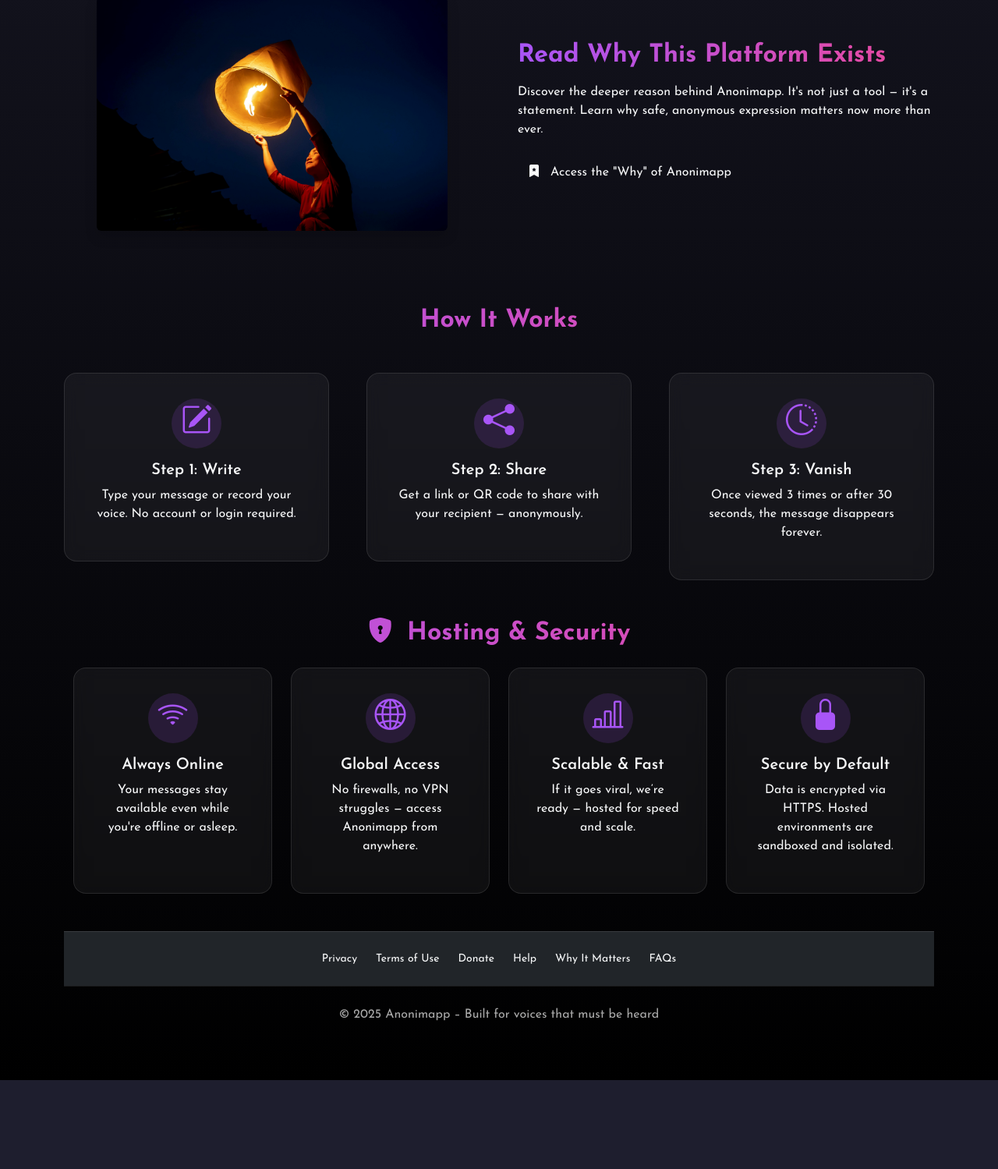
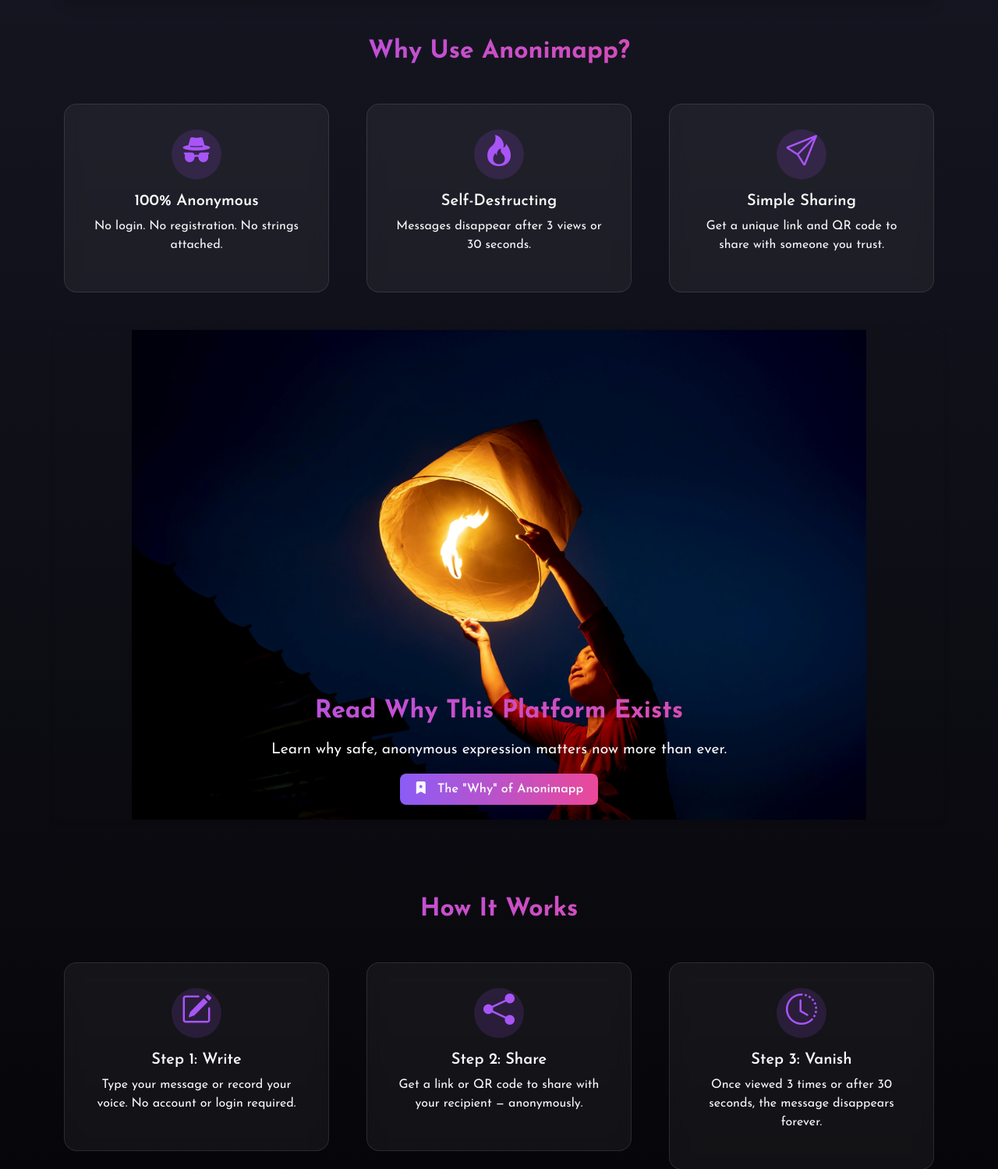
Before and after one commit to anonimappadmin/anonimapp, a Flask app: template templates/landing.html in a window 1280 px wide. Shown: the part 964-2463 px from the top of the page at 78% size. Before the commit the page ends 2349 px from the top, so only its background shows below. Run offline with Flask 3, Linux system fonts and the light colour scheme; the template is opened without the code that fills it, so the values that code supplies are empty.

Commit message:
Update landing.html

```diff
--- a/templates/landing.html
+++ b/templates/landing.html
@@ -108,29 +108,46 @@
     </div>
   </nav>
 
-  <!-- Hero + Carousel -->
   <div class="container py-5">
     <div class="row align-items-center justify-content-center">
-      <!-- Text Column -->
-      <div class="col-lg-6 text-center text-lg-start mb-4 mb-lg-0">
-        <h1 class="display-4 fw-bold gradient-text">Speak Your Truth</h1>
+        <div class="col-lg-15">
+            <div id="heroCarousel" class="carousel slide position-relative" data-bs-ride="carousel">
+                <div class="carousel-inner rounded shadow">
+                    <div class="carousel-item active">
+                        <img src="{{ url_for('static', filename='img/woman-twomen.jpg') }}" class="d-block w-100" alt="Anonymous Scene 1">
+                        <div class="position-absolute start-50 translate-middle-x text-center" style="bottom: 15%; width: 100%;">
+                            <h1 class="display-5 fw-bold gradient-text">Speak Your Truth</h1>
                             <p class="lead">Send messages anonymously. No login. No tracking. Just your words – pure and free.</p>
                             <p class="lead">Tell everyone you know about us - NOW!</p>
                             <a href="/submit" class="btn gradient-btn mt-3">Create an Anonymous Message</a>
                         </div>
-
-      <!-- Carousel Column -->
-      <div class="col-lg-6">
-        <div id="heroCarousel" class="carousel slide" data-bs-ride="carousel">
-          <div class="carousel-inner rounded shadow">
-            <div class="carousel-item active">
-              <img src="{{ url_for('static', filename='img/woman-twomen.jpg') }}" class="d-block w-100" alt="Anonymous Scene 1">
                     </div>
                     <div class="carousel-item" data-bs-interval="4000">
-              <img src="{{ url_for('static', filename='img/born.jpg') }}" class="d-block w-100" alt="Anonymous Scene 2">
+                        <img src="{{ url_for('static', filename='img/womanstanding.jpg') }}" class="d-block w-100" alt="Anonymous Scene 2">
+                        <div class="position-absolute start-50 translate-middle-x text-center" style="bottom: 15%; width: 100%;">
+                            <h1 class="display-5 fw-bold gradient-text">Speak Your Truth</h1>
+                            <p class="lead">Send messages anonymously. No login. No tracking. Just your words – pure and free.</p>
+                            <p class="lead">Tell everyone you know about us - NOW!</p>
+                            <a href="/submit" class="btn gradient-btn mt-3">Create an Anonymous Message</a>
+                        </div>
                     </div>
                     <div class="carousel-item">
                         <img src="{{ url_for('static', filename='img/person.jpg') }}" class="d-block w-100" alt="Anonymous Scene 3">
+                        <div class="position-absolute start-50 translate-middle-x text-center" style="bottom: 15%; width: 100%;">
+                            <h1 class="display-5 fw-bold gradient-text">Speak Your Truth</h1>
+                            <p class="lead">Send messages anonymously. No login. No tracking. Just your words – pure and free.</p>
+                            <p class="lead">Tell everyone you know about us - NOW!</p>
+                            <a href="/submit" class="btn gradient-btn mt-3">Create an Anonymous Message</a>
+                        </div>
+                    </div>
+                    <div class="carousel-item">
+                        <img src="{{ url_for('static', filename='img/couple.jpg') }}" class="d-block w-100" alt="Anonymous Scene 4">
+                        <div class="position-absolute start-50 translate-middle-x text-center" style="bottom: 15%; width: 100%;">
+                            <h1 class="display-5 fw-bold gradient-text">Speak Your Truth</h1>
+                            <p class="lead">Send messages anonymously. No login. No tracking. Just your words – pure and free.</p>
+                            <p class="lead">Tell everyone you know about us - NOW!</p>
+                            <a href="/submit" class="btn gradient-btn mt-3">Create an Anonymous Message</a>
+                        </div>
                     </div>
                 </div>
                 <button class="carousel-control-prev" type="button" data-bs-target="#heroCarousel" data-bs-slide="prev">
@@ -179,20 +196,18 @@
     </div>
   </div>
 <!-- Manifesto Teaser Section -->
-<section class="container my-5">
-  <div class="row align-items-center g-5">
-    <div class="col-lg-6 text-center">
-      <img src="{{ url_for('static', filename='img/lantern.jpg') }}" alt="Why It Matters" class="img-fluid rounded shadow" style="max-height: 300px;">
+<section class="container my-5 position-relative" style="border-radius: 0.5rem; box-shadow: 0 4px 8px rgba(0, 0, 0, 0.1); overflow: hidden;">
+  <div style="aspect-ratio: 16 / 9;">
+      <img src="{{ url_for('static', filename='img/lantern.jpg') }}" alt="Why It Matters" class="img-fluid w-100 h-100 object-fit-contain">
   </div>
-    <div class="col-lg-6">
+  <div class="position-absolute text-center mt-10" style="bottom: 3%; left: 0; width: 100%;">
       <h2 class="gradient-text fw-bold mb-3">Read Why This Platform Exists</h2>
-      <p class="text-light mb-4">
-        Discover the deeper reason behind Anonimapp. It's not just a tool — it's a statement. Learn why safe, anonymous expression matters now more than ever.
+      <p class="text-light mb-3" style="font-size: 1.2rem;">
+       Learn why safe, anonymous expression matters now more than ever.
     </p>
-      <a href="/why_it_matters" class="btn btn-gradient text-light">
-        <i class="bi bi-bookmark-star-fill me-2"></i> Access the "Why" of Anonimapp
+      <a href="/why_it_matters" class="btn gradient-btn text-light">
+        <i class="bi bi-bookmark-star-fill me-2"></i> The "Why" of Anonimapp
     </a>
-    </div>
   </div>
 </section>
 
```
Lines whose indentation alone changed are shown as unchanged.
